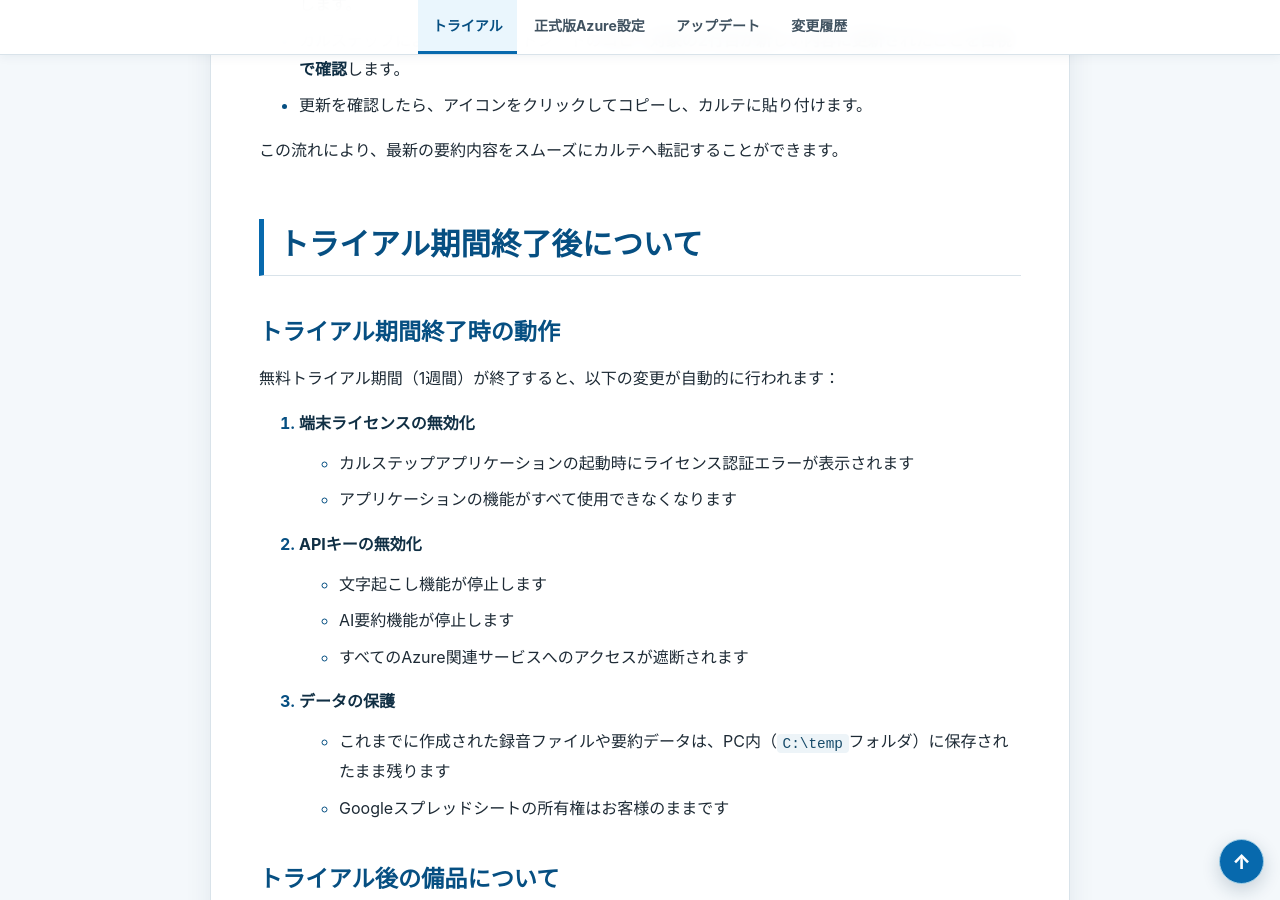
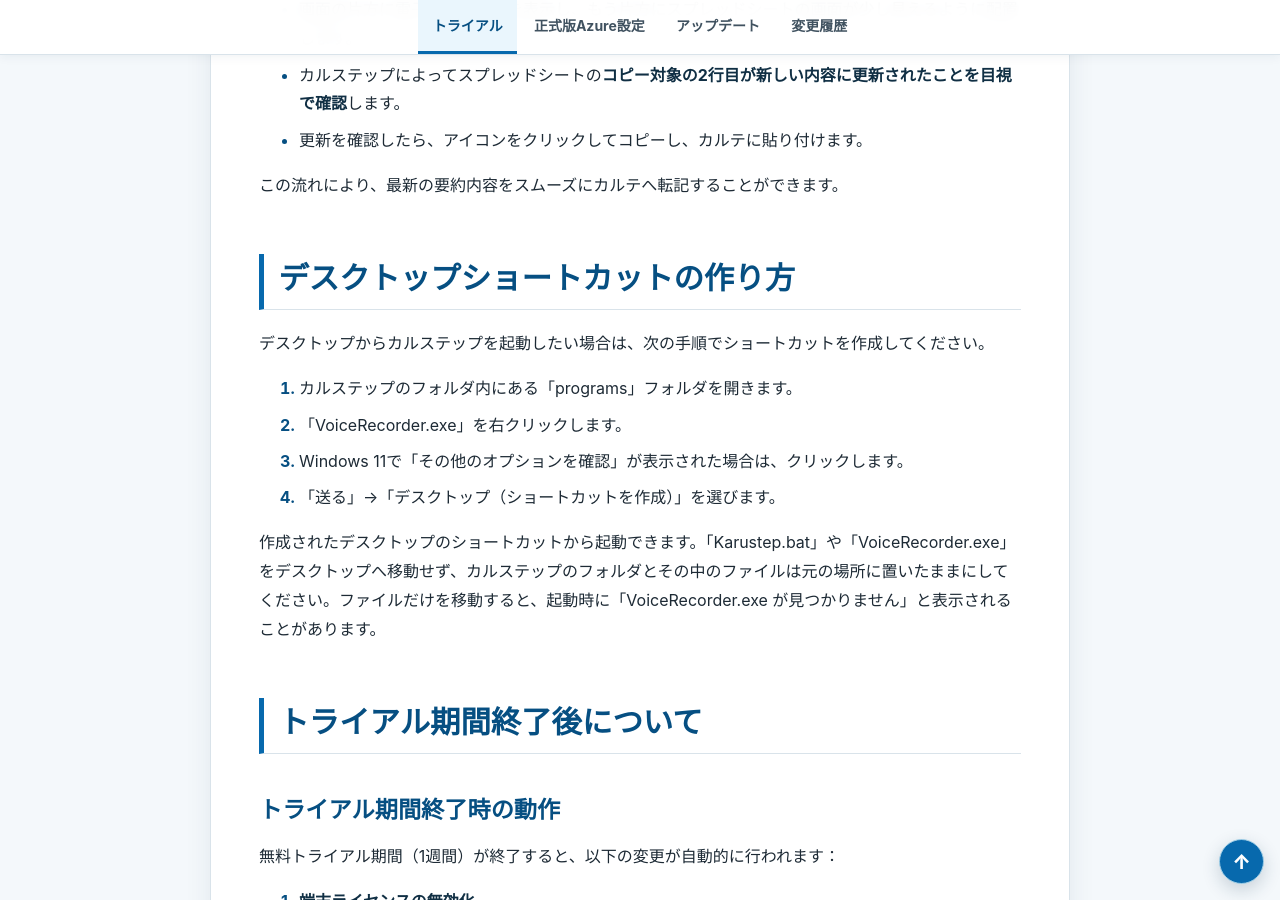
Before and after one commit to mjs-com/karustep-download-site, a Jekyll site: the page built from trial-manual/index.md, in a window 1280 px wide and 900 px high, scrolled down 19340 px. Built offline with Jekyll 4.4.1, drawn with Linux system fonts in a browser that asks for light colours.

Commit message:
デスクトップショートカット追記

```diff
--- a/trial-manual/index.md
+++ b/trial-manual/index.md
@@ -18,6 +18,8 @@ toc:
     href: "#カルステップのシステムプロンプトと補正辞書の編集方法"
   - label: Chrome拡張機能の使い方
     href: "#google-chrome拡張機能コピペ-for-カルステップの使い方"
+  - label: デスクトップショートカットの作り方
+    href: "#デスクトップショートカットの作り方"
   - label: トライアル期間終了後
     href: "#トライアル期間終了後について"
   - label: お問い合わせ
@@ -424,6 +426,17 @@ API-key（AIパスワード）の登録（旧HTML版）：<a href="https://www.y
 
 この流れにより、最新の要約内容をスムーズにカルテへ転記することができます。
 
+## デスクトップショートカットの作り方
+
+デスクトップからカルステップを起動したい場合は、次の手順でショートカットを作成してください。
+
+1. カルステップのフォルダ内にある「programs」フォルダを開きます。
+2. 「VoiceRecorder.exe」を右クリックします。
+3. Windows 11で「その他のオプションを確認」が表示された場合は、クリックします。
+4. 「送る」→「デスクトップ（ショートカットを作成）」を選びます。
+
+作成されたデスクトップのショートカットから起動できます。「Karustep.bat」や「VoiceRecorder.exe」をデスクトップへ移動せず、カルステップのフォルダとその中のファイルは元の場所に置いたままにしてください。ファイルだけを移動すると、起動時に「VoiceRecorder.exe が見つかりません」と表示されることがあります。
+
 ## トライアル期間終了後について
 
 ### トライアル期間終了時の動作
```
